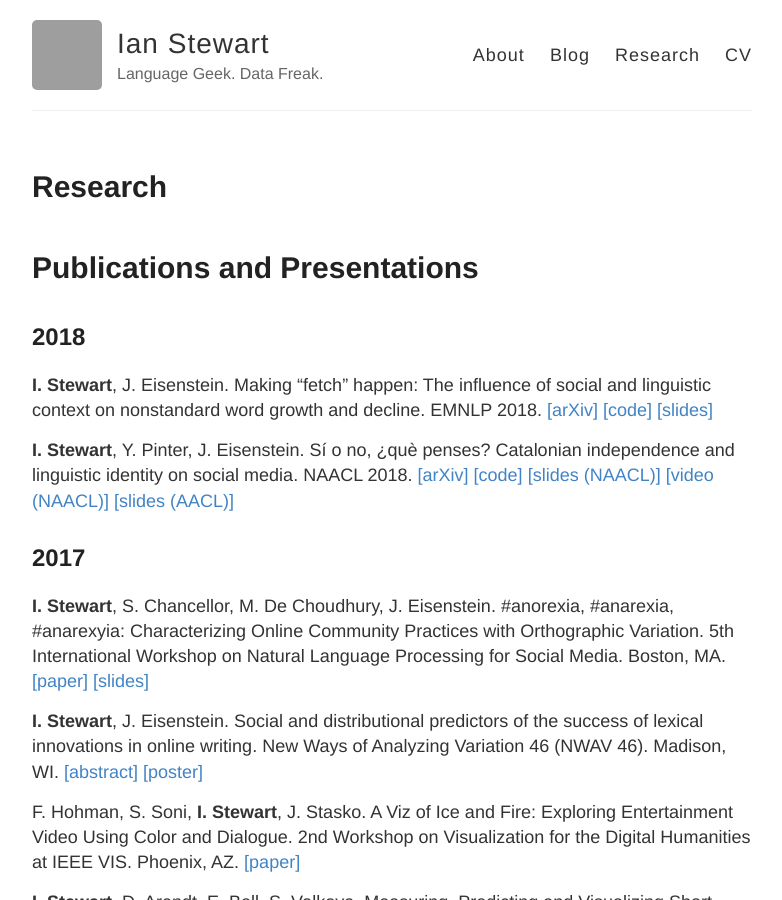
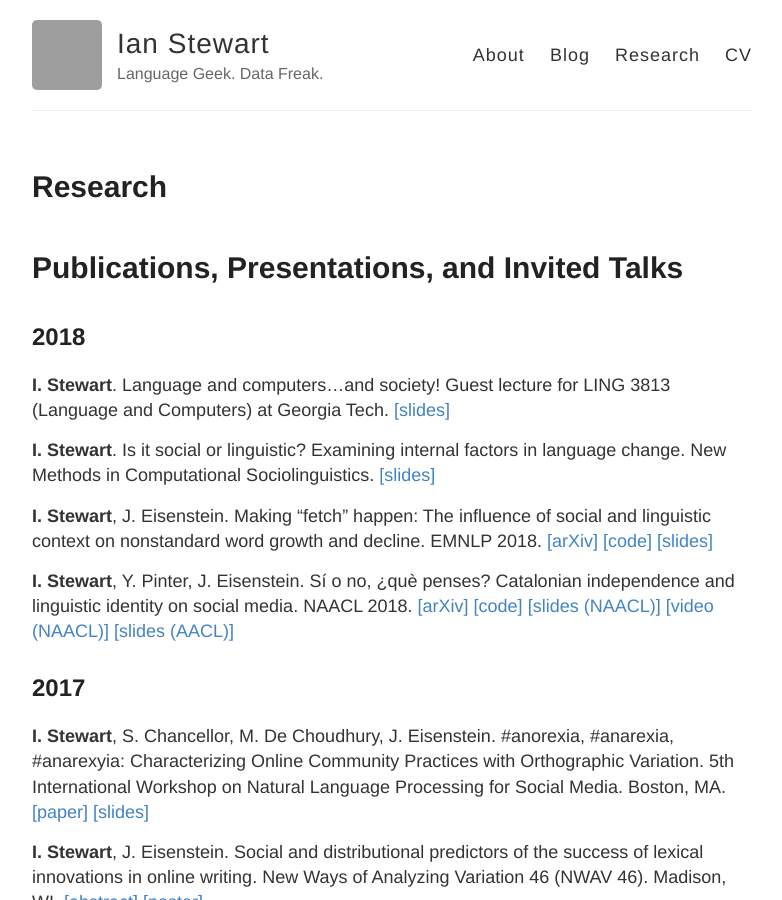
Before and after one commit to ianbstewart/ianbstewart.github.io, a Jekyll site: the page built from research.md, in a window 1280 px wide and 900 px high. Shown: the whole window, without its empty margins (248-1030 px from the left). Built offline with Jekyll 4.4.1, drawn with Linux system fonts in a browser that asks for light colours; grey boxes are pictures that could not be loaded.

Commit message:
updating research

```diff
--- a/research.md
+++ b/research.md
@@ -3,12 +3,23 @@ layout: page
 title: Research
 permalink: /research/
 ---
-# Publications and Presentations
+# Publications, Presentations, and Invited Talks
 
 ## 2018
 
+**I. Stewart**.
+Language and computers...and society!
+Guest lecture for LING 3813 (Language and Computers) at Georgia Tech.
+[[slides]](https://docs.google.com/presentation/d/15c5DQRXbEEClq-8D3sYUgQuysIh_cWel64AFZo2EEVs/edit?usp=sharing)
+
+**I. Stewart**.
+Is it social or linguistic? Examining internal factors in language change.
+New Methods in Computational Sociolinguistics.
+[[slides]](https://docs.google.com/presentation/d/15c5DQRXbEEClq-8D3sYUgQuysIh_cWel64AFZo2EEVs/edit?usp=sharing)
+
 **I. Stewart**, J. Eisenstein.
-Making "fetch" happen: The influence of social and linguistic context on nonstandard word growth and decline. EMNLP 2018.
+Making "fetch" happen: The influence of social and linguistic context on nonstandard word growth and decline.
+EMNLP 2018.
 [[arXiv]](https://arxiv.org/abs/1709.00345)
 [[code]](https://github.com/ianbstewart/nonstandard_word_dissemination)
 [[slides]](#)
```
